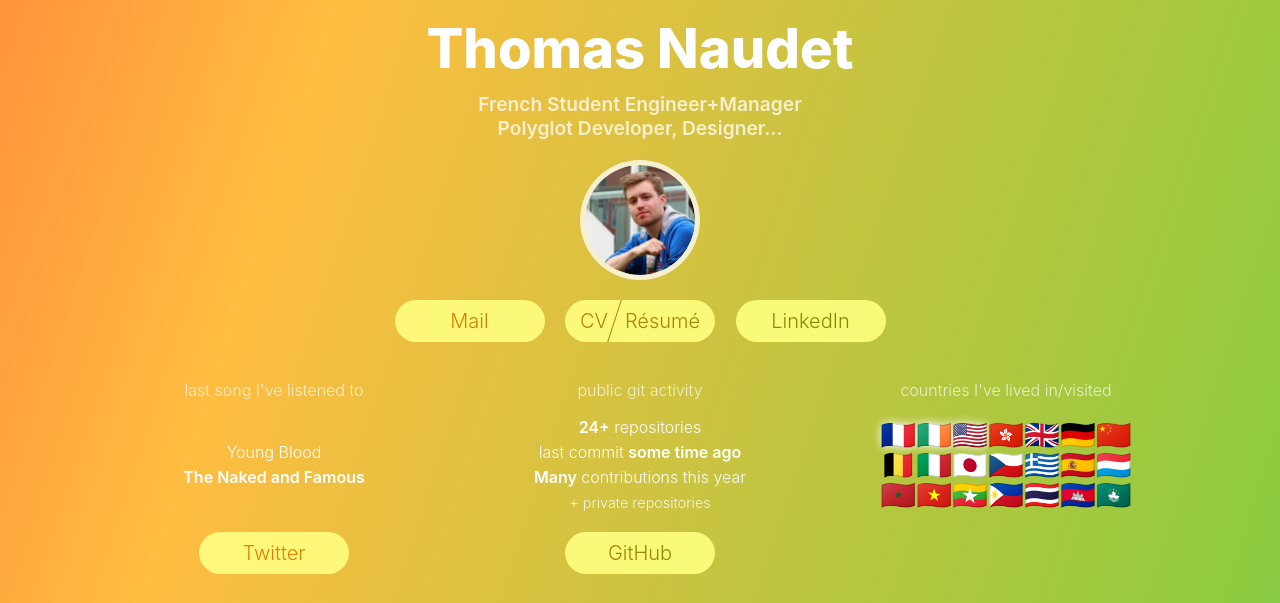
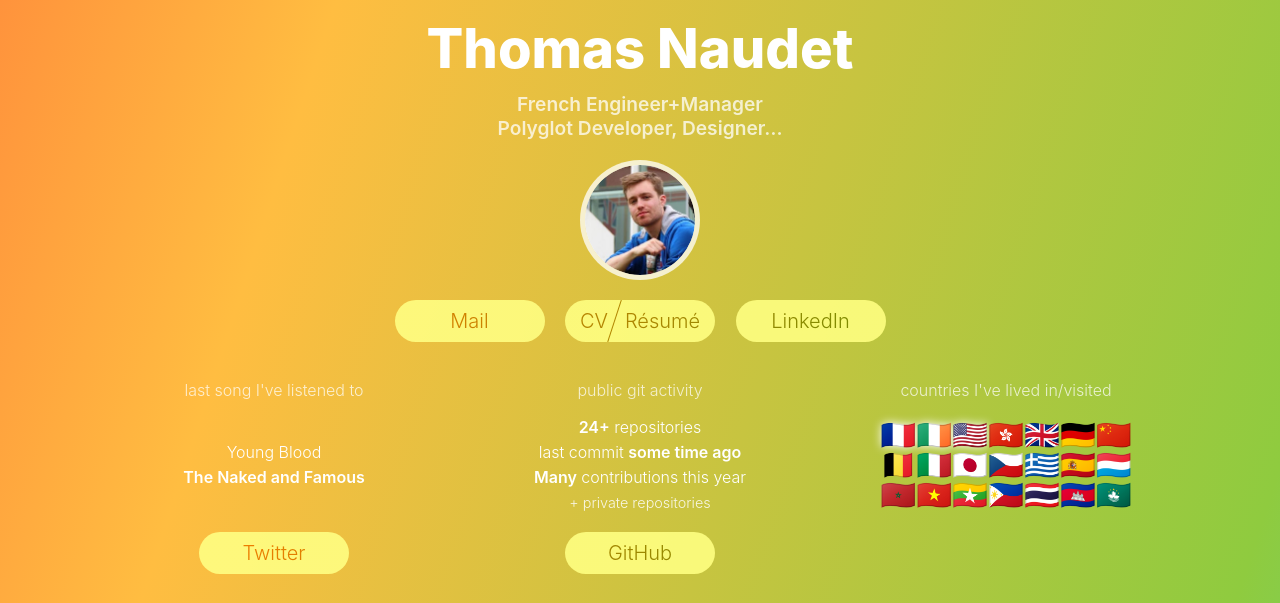
Before and after one commit to Tomn94/Personal-Website, a PHP site: page /index.php in a window 1280 px wide. Shown: the top 603 px of the page. Run offline with PHP 8.4, Linux system fonts and the light colour scheme; data that the repository does not hold is empty; some web fonts are replaced.

Commit message:
– Student

```diff
--- a/data.php
+++ b/data.php
@@ -2,9 +2,9 @@
 
 $DATE_LAST_CHANGE = "July 2018";
 
-$PAGE_TITLE = "Thomas Naudet — Student Engineer+Manager";
+$PAGE_TITLE = "Thomas Naudet — Engineer+Manager";
 $PAGE_TITLE_SHORT = "Thomas Naudet";
-$DESCRIPTION = "French Student Engineer+Manager\nPolyglot Developer, Designer…";
+$DESCRIPTION = "French Engineer+Manager\nPolyglot Developer, Designer…";
 
 $BASE_URL = "https://tomn.fr";
 
```
